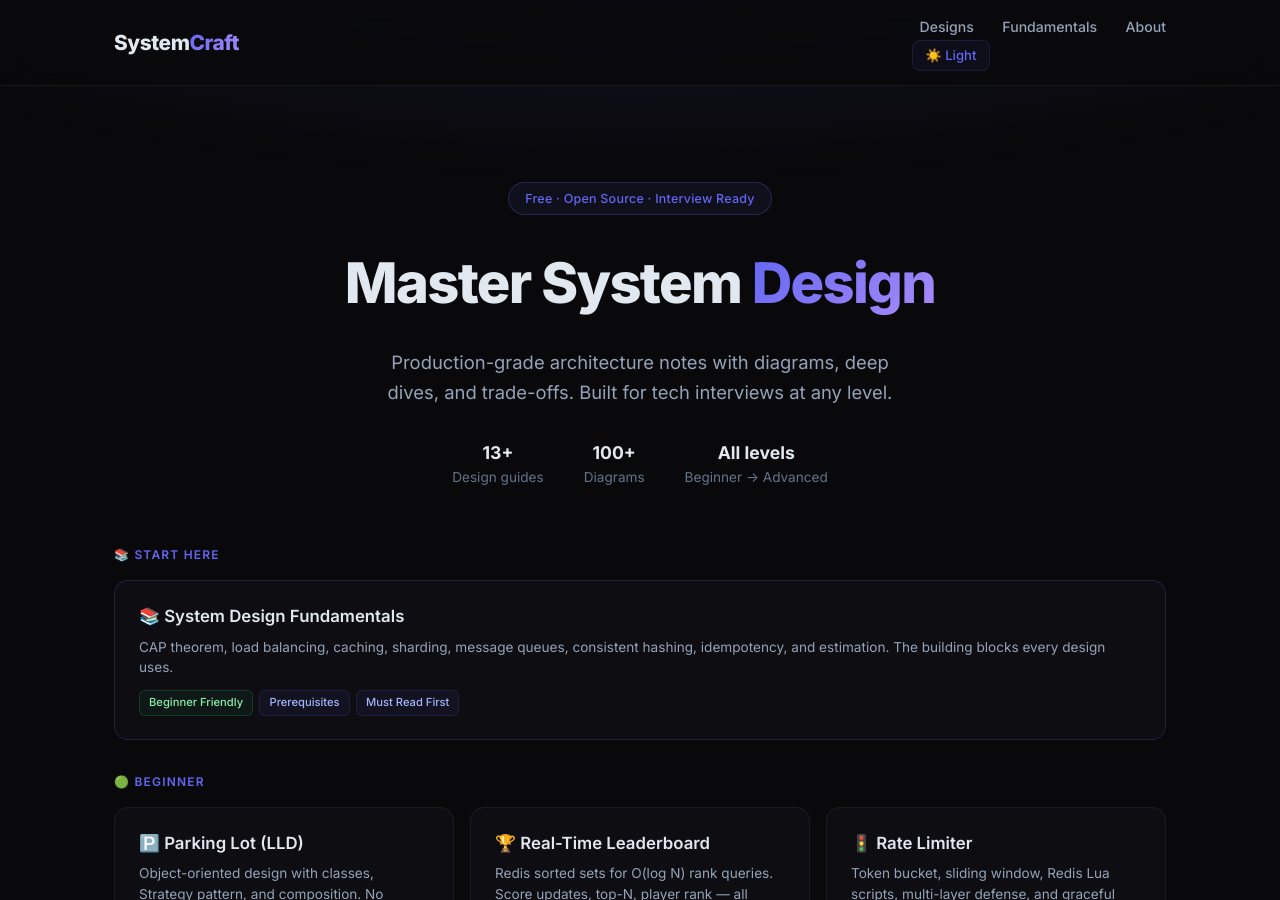
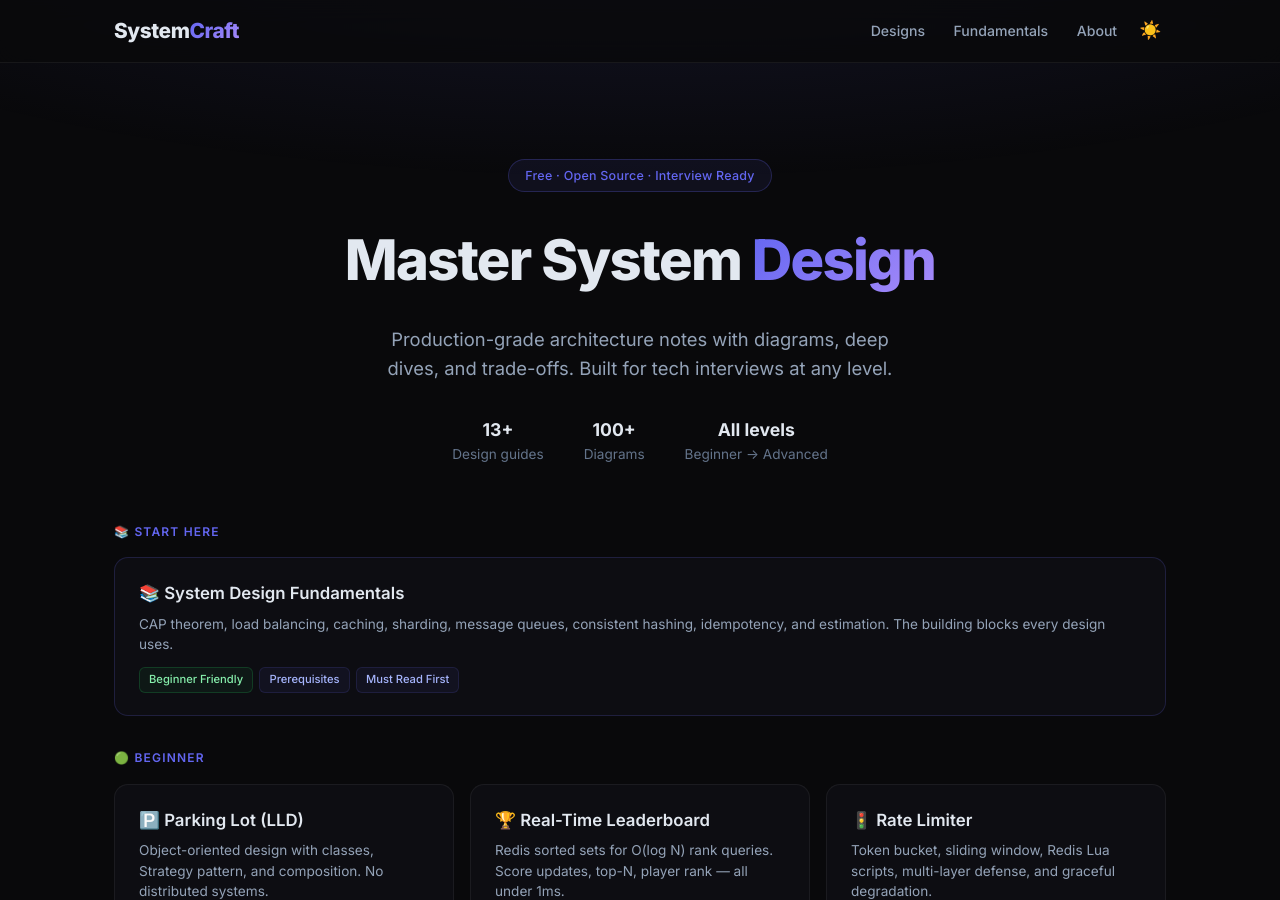
Before and after one commit to iluzn/HLD-Designs, a Jekyll site: the page built from index.html, in a window 1280 px wide and 900 px high. Built offline with Jekyll 4.4.1, drawn with Linux system fonts in a browser that asks for light colours.

Commit message:
Fix theme toggle: icon-only, inline with nav, no wrapping

```diff
--- a/index.html
+++ b/index.html
@@ -173,7 +173,7 @@ description: "Free HLD system design notes covering notification systems, job sc
                 <a href="/">Designs</a>
                 <a href="/concepts">Fundamentals</a>
                 <a href="/about">About</a>
-                <button id="theme-btn" title="Toggle theme" style="background:var(--tag-bg);border:1px solid var(--tag-border);color:var(--accent);padding:0.4rem 0.8rem;border-radius:8px;cursor:pointer;font-size:0.82rem;font-weight:500;margin-left:1rem;font-family:inherit;display:flex;align-items:center;gap:0.3rem;">🌙 Dark</button>
+                <button id="theme-btn" title="Switch to light mode" style="background:none;border:none;color:var(--text-muted);cursor:pointer;font-size:1.1rem;padding:0.3rem;margin-left:0.8rem;line-height:1;border-radius:50%;transition:color 0.2s;">🌙</button>
             </nav>
         </div>
     </header>
@@ -282,13 +282,15 @@ description: "Free HLD system design notes covering notification systems, job sc
             var theme = localStorage.getItem('theme') || 'dark';
             document.documentElement.setAttribute('data-theme', theme);
             var btn = document.getElementById('theme-btn');
-            btn.innerHTML = theme === 'dark' ? '☀️ Light' : '🌙 Dark';
+            btn.textContent = theme === 'dark' ? '☀️' : '🌙';
+            btn.title = theme === 'dark' ? 'Switch to light mode' : 'Switch to dark mode';
             btn.addEventListener('click', function() {
                 var current = document.documentElement.getAttribute('data-theme');
                 var next = current === 'dark' ? 'light' : 'dark';
                 document.documentElement.setAttribute('data-theme', next);
                 localStorage.setItem('theme', next);
-                btn.innerHTML = next === 'dark' ? '☀️ Light' : '🌙 Dark';
+                btn.textContent = next === 'dark' ? '☀️' : '🌙';
+                btn.title = next === 'dark' ? 'Switch to light mode' : 'Switch to dark mode';
             });
         })();
     </script>
```
